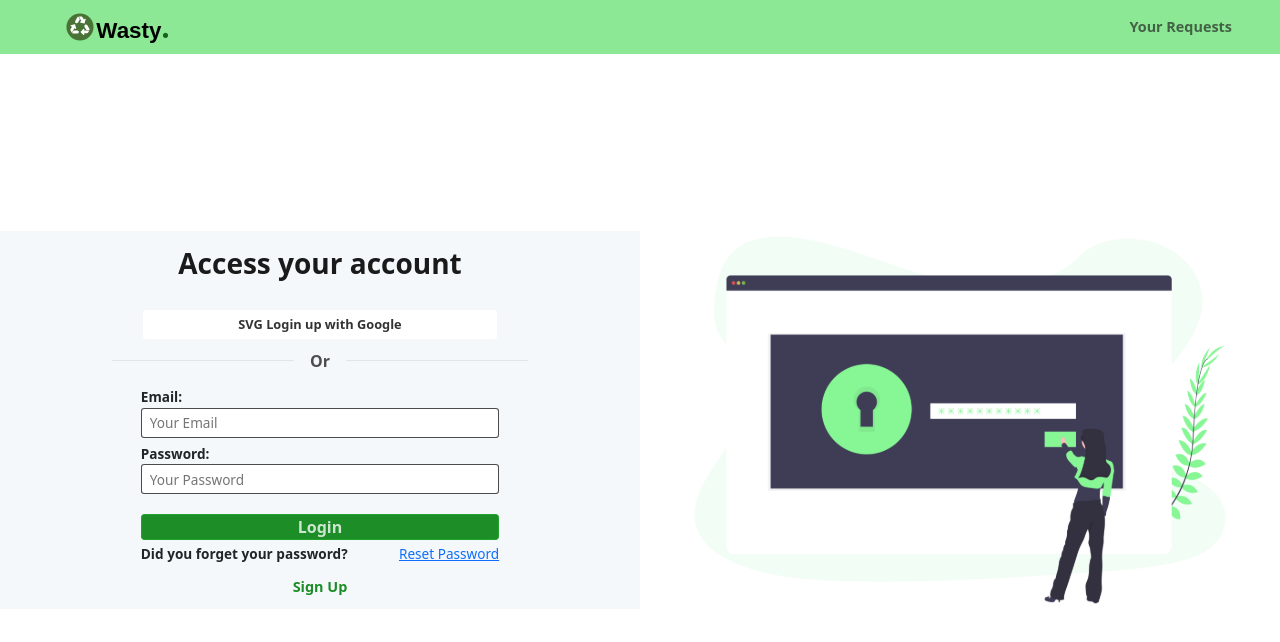
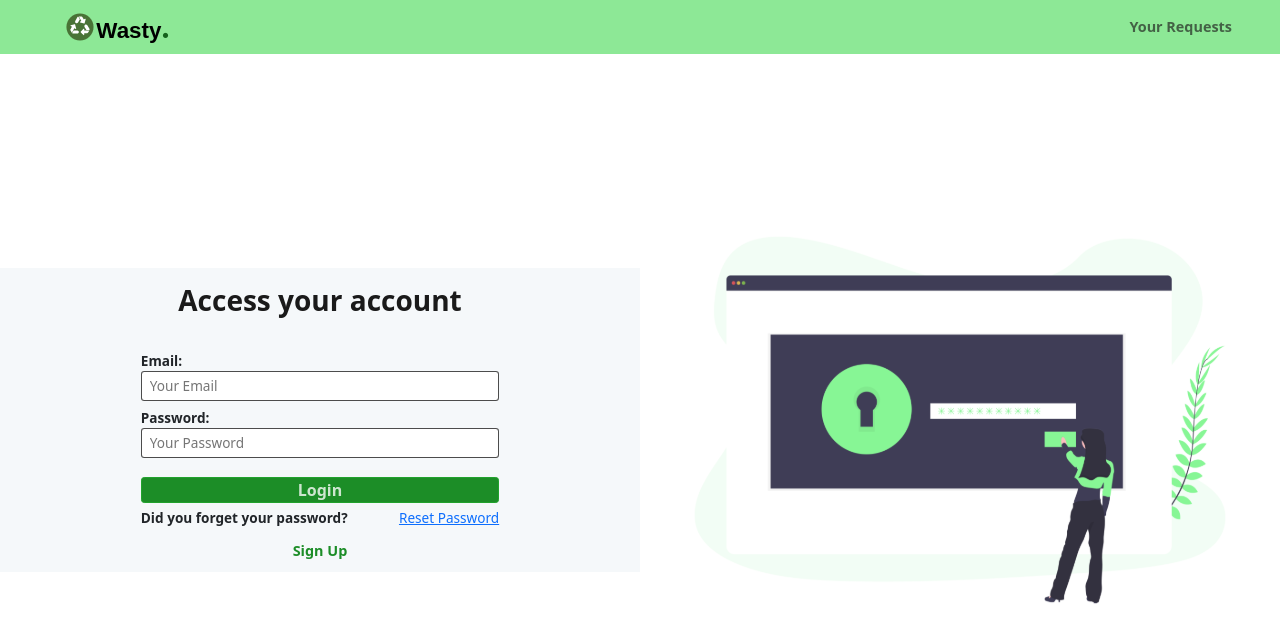
Before and after one commit to Samuel-Asare/Hackathon_wasty_app, a React (Vite) app: page /login in a window 1280 px wide. Shown: the top 642 px of the page. Built offline with nearby package versions, Linux system fonts and the light colour scheme.

Commit message:
feat - removed loging sign up with google

```diff
--- a/sass/Auth/Login.scss
+++ b/sass/Auth/Login.scss
@@ -44,51 +44,6 @@
       align-items: center;
       justify-content: center;
       flex-direction: column;
-
-      .btn {
-        width: 100%;
-        .google {
-          width: 80%;
-          margin: 0 auto !important;
-          outline: none;
-          background-color: white;
-          border: 1.5px solid #00000009;
-          border-radius: 0.2rem;
-          font-size: 0.8rem;
-          font-weight: bold;
-          padding: 0.3rem 0.5rem !important;
-          color: lighten($color: #000000, $amount: 20) !important;
-        }
-      }
-
-      .divider_or {
-        margin: 0.5rem !important;
-        width: 100%;
-        display: flex;
-        align-items: center;
-        font-size: 1rem;
-        font-weight: bold;
-        padding: 0 1rem !important;
-        color: lighten($color: #000000, $amount: 30);
-
-        &::before {
-          content: "";
-          display: inline;
-          height: 1px;
-          width: 100%;
-          background-color: lighten($color: #00000021, $amount: 40);
-          margin-right: 1rem;
-        }
-
-        &::after {
-          content: "";
-          display: inline;
-          height: 1px;
-          width: 100%;
-          background-color: lighten($color: #00000021, $amount: 40);
-          margin-left: 1rem;
-        }
-      }
 
       form {
         width: 100%;
--- a/src/Components/Pages/Auth/Login.jsx
+++ b/src/Components/Pages/Auth/Login.jsx
@@ -42,14 +42,6 @@ const Login = () => {
       <div className="inputs_feild_container">
         <h5 className="headerLine_text">Access your account</h5>
         <div className="inputs_content">
-                    <div className="btn">
-                        <button className="google">
-                            SVG Login up with Google
-                        </button>
-                    </div>
-
-                    <p className="divider_or">Or</p>
-
           <form onSubmit={handleLogin}>
             <fieldset className="form_fieldset">
               <div className="input">
@@ -70,9 +62,7 @@ const Login = () => {
                   name="password"
                   id="password"
                   placeholder="Your Password"
-                                    onChange={(e) =>
-                                        setPassword(e.target.value)
-                                    }
+                  onChange={(e) => setPassword(e.target.value)}
                 />
               </div>
             </fieldset>
--- a/src/css/Login.css
+++ b/src/css/Login.css
@@ -46,47 +46,6 @@
   .login_wrapper .inputs_feild_container .inputs_content {
     width: 100%;
   }
-}
-.login_wrapper .inputs_feild_container .inputs_content .btn {
-  width: 100%;
-}
-.login_wrapper .inputs_feild_container .inputs_content .btn .google {
-  width: 80%;
-  margin: 0 auto !important;
-  outline: none;
-  background-color: white;
-  border: 1.5px solid rgba(0, 0, 0, 0.0352941176);
-  border-radius: 0.2rem;
-  font-size: 0.8rem;
-  font-weight: bold;
-  padding: 0.3rem 0.5rem !important;
-  color: #333333 !important;
-}
-.login_wrapper .inputs_feild_container .inputs_content .divider_or {
-  margin: 0.5rem !important;
-  width: 100%;
-  display: flex;
-  align-items: center;
-  font-size: 1rem;
-  font-weight: bold;
-  padding: 0 1rem !important;
-  color: #4d4d4d;
-}
-.login_wrapper .inputs_feild_container .inputs_content .divider_or::before {
-  content: "";
-  display: inline;
-  height: 1px;
-  width: 100%;
-  background-color: rgba(102, 102, 102, 0.1294117647);
-  margin-right: 1rem;
-}
-.login_wrapper .inputs_feild_container .inputs_content .divider_or::after {
-  content: "";
-  display: inline;
-  height: 1px;
-  width: 100%;
-  background-color: rgba(102, 102, 102, 0.1294117647);
-  margin-left: 1rem;
 }
 .login_wrapper .inputs_feild_container .inputs_content form {
   width: 100%;
--- a/src/css/Signup.css
+++ b/src/css/Signup.css
@@ -46,47 +46,6 @@
   .signup_wrapper .inputs_feild_container .inputs_content {
     width: 100%;
   }
-}
-.signup_wrapper .inputs_feild_container .inputs_content .btn {
-  width: 100%;
-}
-.signup_wrapper .inputs_feild_container .inputs_content .btn .google {
-  width: 80%;
-  margin: 0 auto !important;
-  outline: none;
-  background-color: white;
-  border: 1.5px solid rgba(0, 0, 0, 0.0352941176);
-  border-radius: 0.2rem;
-  font-size: 0.8rem;
-  font-weight: bold;
-  padding: 0.3rem 0.5rem !important;
-  color: #333333 !important;
-}
-.signup_wrapper .inputs_feild_container .inputs_content .divider_or {
-  margin: 0.5rem !important;
-  width: 100%;
-  display: flex;
-  align-items: center;
-  font-size: 1rem;
-  font-weight: bold;
-  padding: 0 1rem !important;
-  color: #4d4d4d;
-}
-.signup_wrapper .inputs_feild_container .inputs_content .divider_or::before {
-  content: "";
-  display: inline;
-  height: 1px;
-  width: 100%;
-  background-color: rgba(102, 102, 102, 0.1294117647);
-  margin-right: 1rem;
-}
-.signup_wrapper .inputs_feild_container .inputs_content .divider_or::after {
-  content: "";
-  display: inline;
-  height: 1px;
-  width: 100%;
-  background-color: rgba(102, 102, 102, 0.1294117647);
-  margin-left: 1rem;
 }
 .signup_wrapper .inputs_feild_container .inputs_content form {
   width: 100%;
```
Also changed, not shown: sass/Auth/Signup.scss (+2 -51 lines). Lines whose indentation alone changed are shown as unchanged.
